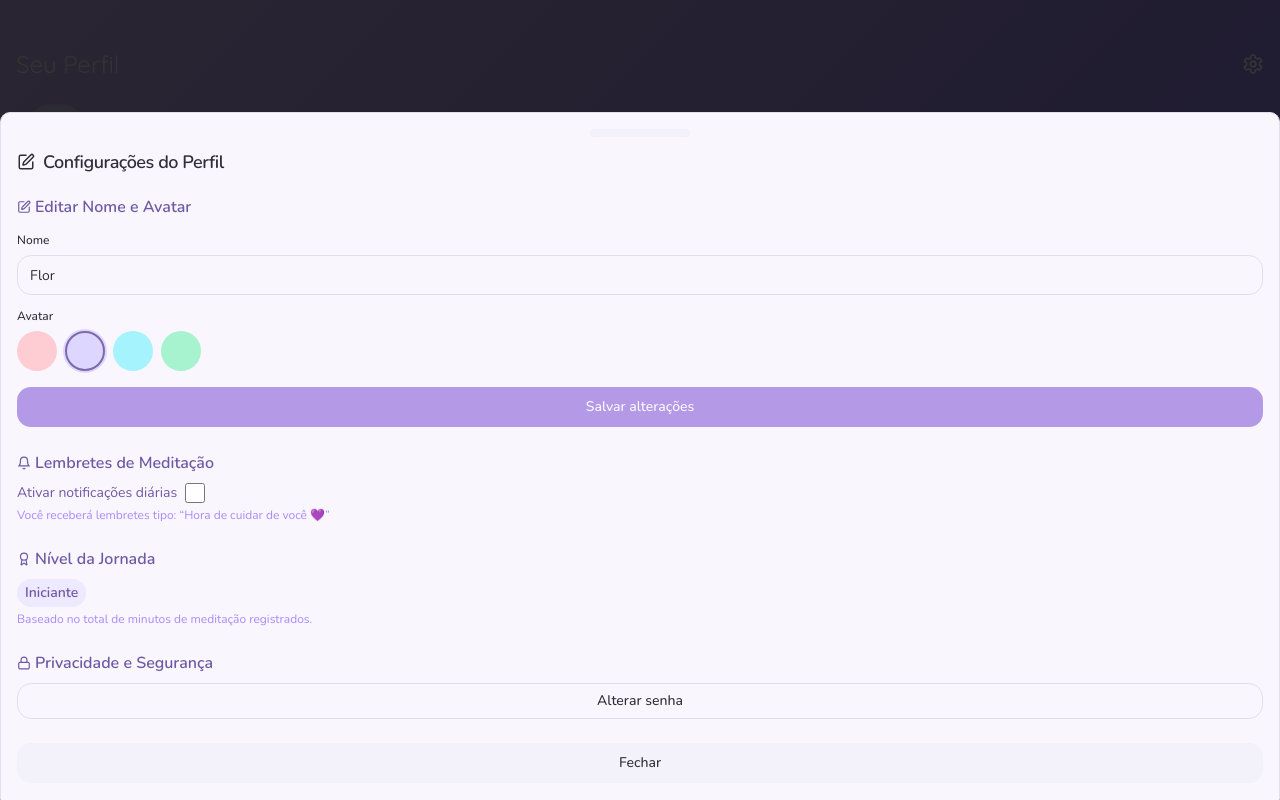
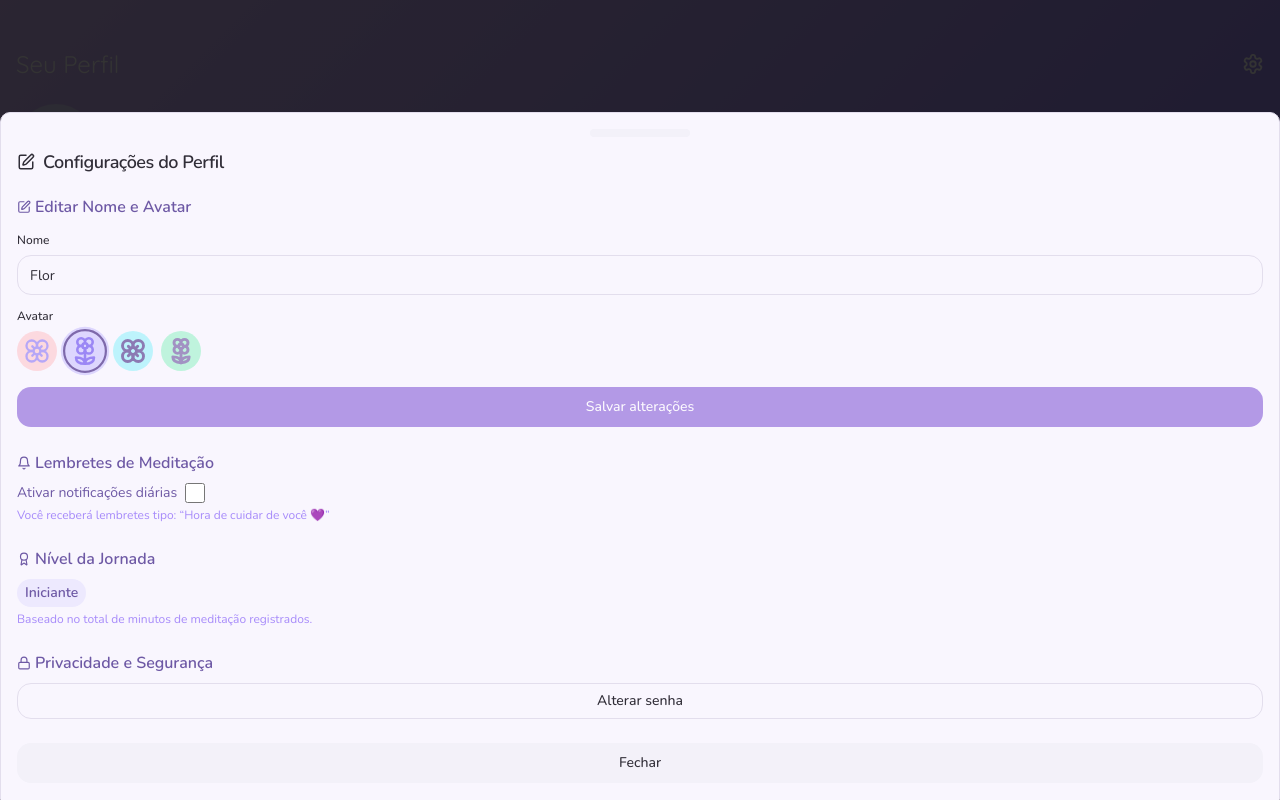
Before and after one commit to arongirardelli/flor-de-lavanda-medita, a React (Vite) app: page /perfil in a window 1280 px wide. Both pictures are taken after a click on the button 1253 px from the left and 64 px from the top of the page. Built offline with nearby package versions, Linux system fonts and the light colour scheme.

Commit message:
feat: Add lavender flower avatars
Add four different lavender flower avatars to the avatar options.

```diff
--- a/src/components/ProfileSettingsDrawer.tsx
+++ b/src/components/ProfileSettingsDrawer.tsx
@@ -1,17 +1,35 @@
-
 import { Drawer, DrawerContent, DrawerHeader, DrawerTitle, DrawerFooter, DrawerClose } from "@/components/ui/drawer";
 import { Button } from "@/components/ui/button";
 import { Input } from "@/components/ui/input";
 import { Label } from "@/components/ui/label";
 import { useState } from "react";
-import { Edit, Bell, Award, Lock } from "lucide-react";
+import { Edit, Bell, Award, Lock, Flower, Flower2 } from "lucide-react";
 
 const AVATARS = [
-  // Pode-se customizar mais tarde com URLs de SVG, aqui formas e cores suaves:
-  { id: '1', color: 'bg-rose-200', img: '', label: 'Rosa' },
-  { id: '2', color: 'bg-violet-200', img: '', label: 'Lavanda' },
-  { id: '3', color: 'bg-cyan-200', img: '', label: 'Azul Claro' },
-  { id: '4', color: 'bg-emerald-200', img: '', label: 'Verde Claro' },
+  {
+    id: "1",
+    color: "bg-rose-200",
+    icon: <Flower size={28} color="#9b87f5" strokeWidth={2} />,
+    label: "Lavanda Rose",
+  },
+  {
+    id: "2",
+    color: "bg-violet-200",
+    icon: <Flower2 size={28} color="#9b87f5" strokeWidth={2} />,
+    label: "Lavanda Classic",
+  },
+  {
+    id: "3",
+    color: "bg-cyan-200",
+    icon: <Flower size={28} color="#5e4694" strokeWidth={2.5} />,
+    label: "Lavanda Azul",
+  },
+  {
+    id: "4",
+    color: "bg-emerald-200",
+    icon: <Flower2 size={28} color="#7e69ab" strokeWidth={2.5} />,
+    label: "Lavanda Verde",
+  },
 ];
 
 const JOURNEY_LEVELS = [
@@ -97,10 +115,12 @@ export function ProfileSettingsDrawer({
                     key={ava.id}
                     type="button"
                     aria-label={ava.label}
-                    className={`rounded-full w-10 h-10 border-2 flex items-center justify-center ${selectedAvatar === ava.id ? "border-lavanda-600 ring-2 ring-lavanda-200" : "border-transparent"} ${ava.color}`}
+                    className={`rounded-full w-10 h-10 border-2 flex items-center justify-center transition
+                      ${selectedAvatar === ava.id ? "border-lavanda-600 ring-2 ring-lavanda-200 scale-110" : "border-transparent opacity-70"} ${ava.color}
+                    `}
                     onClick={() => setSelectedAvatar(ava.id)}
                   >
-                    {/* Futuramente pode carregar imagem SVG aqui */}
+                    {ava.icon}
                   </button>
                 ))}
               </div>
```
